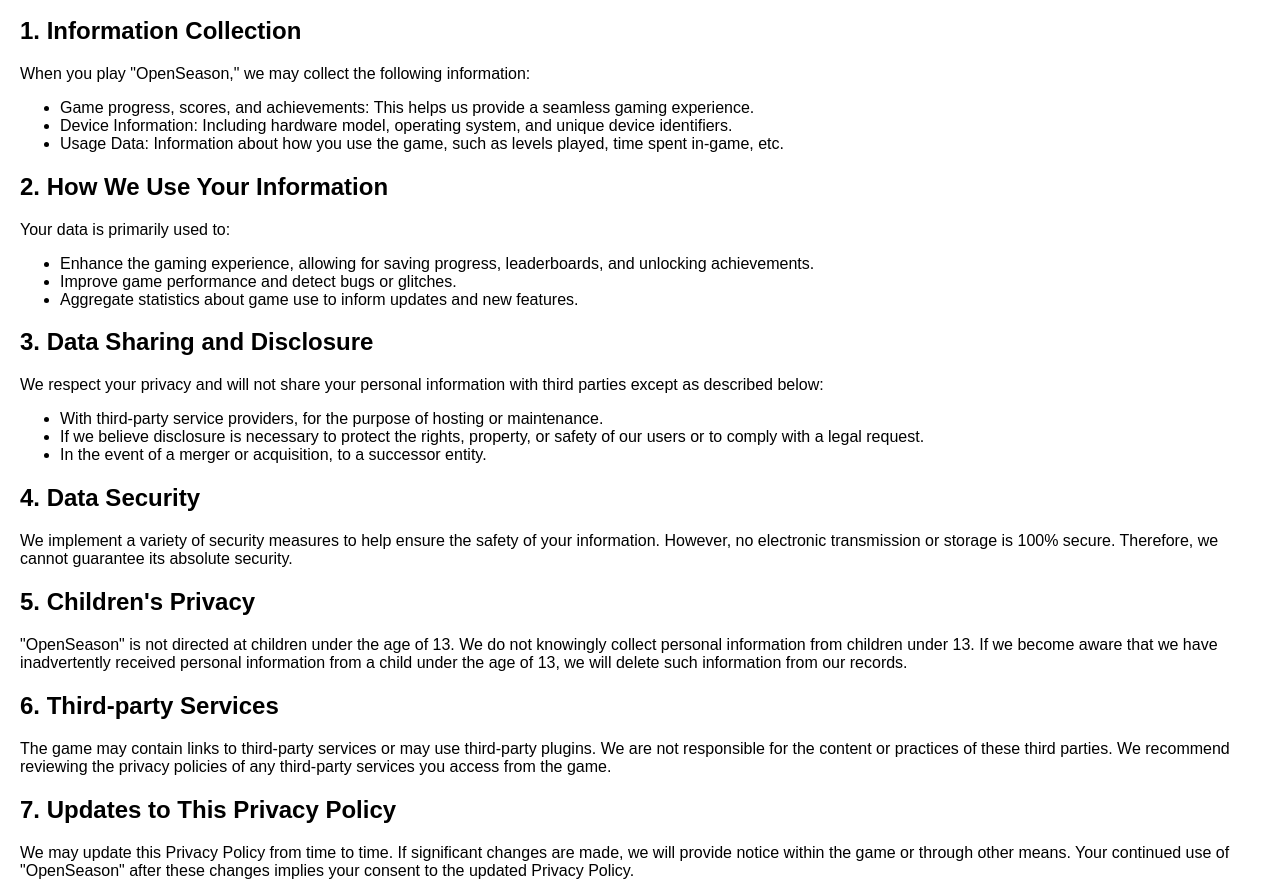
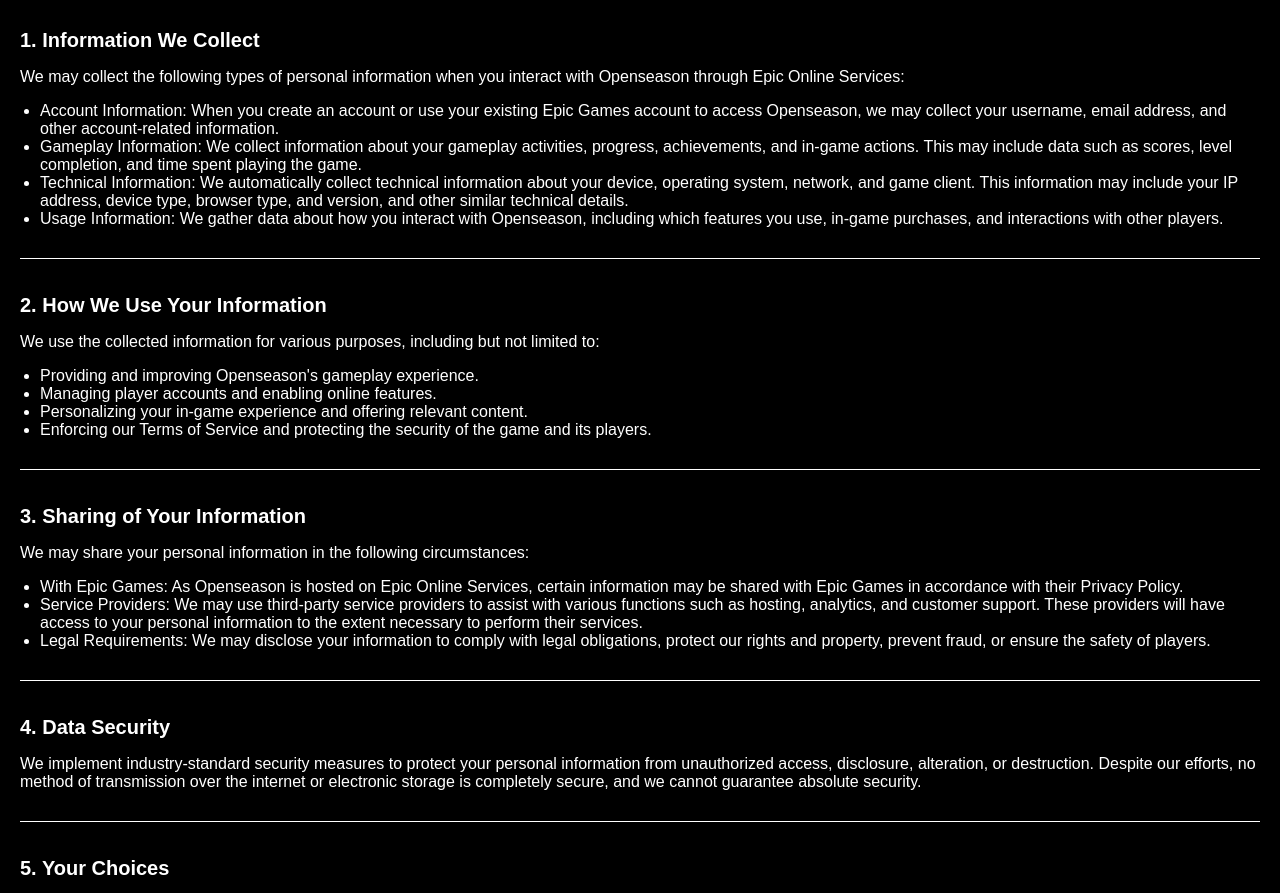
Before and after one commit to sp0oby/fuhub, a plain HTML site: page privacy/privacy.html in a window 1280 px wide. Shown: the part 153-1046 px from the top of the page. Drawn offline with Linux system fonts and the light colour scheme.

Commit message:
Add files via upload

```diff
--- a/privacy/privacy.html
+++ b/privacy/privacy.html
@@ -3,55 +3,107 @@
 <head>
   <meta charset="UTF-8">
   <meta name="viewport" content="width=device-width, initial-scale=1.0">
-    <title>Privacy Policy - OpenSeason Game</title>
+  <title>Privacy Policy - Openseason</title>
   <style>
-        /* Add your CSS styles here */
     body {
+      background-color: black;
+      color: white;
       font-family: Arial, sans-serif;
-            margin: 20px;
+      margin: 0;
+      padding: 20px;
     }
     h1 {
-            color: #007BFF;
+      color: orange;
+      margin-bottom: 20px;
+    }
+    h2 {
+      color: white;
+      margin-top: 15px;
     }
     p {
       margin-bottom: 15px;
     }
+    ul {
+      margin-bottom: 15px;
+      padding-left: 20px;
+    }
+    a {
+      color: orange;
+      text-decoration: none;
+    }
+    a:hover {
+      text-decoration: underline;
+    }
+    .section {
+      margin-top: 30px;
+      border-top: 1px solid white;
+      padding-top: 20px;
+    }
+    .section-title {
+      font-size: 20px;
+      margin-bottom: 10px;
+    }
   </style>
 </head>
 <body>
-    <h1>Privacy Policy for "OpenSeason" Game</h1>
-    <p>Last Updated: 8/12/2023</p>
-    <p>This Privacy Policy describes how we collect, use, and safeguard your information in connection with the use of the "OpenSeason" game. By playing the game, you are agreeing to the terms of this Privacy Policy.</p>
-    <h2>1. Information Collection</h2>
-    <p>When you play "OpenSeason," we may collect the following information:</p>
+  <h1>Privacy Policy for Openseason</h1>
+  <p>Last updated: 8/17/2023</p>
+
+  <div class="section">
+    <h2 class="section-title">1. Information We Collect</h2>
+    <p>We may collect the following types of personal information when you interact with Openseason through Epic Online Services:</p>
     <ul>
-        <li>Game progress, scores, and achievements: This helps us provide a seamless gaming experience.</li>
-        <li>Device Information: Including hardware model, operating system, and unique device identifiers.</li>
-        <li>Usage Data: Information about how you use the game, such as levels played, time spent in-game, etc.</li>
+      <li>Account Information: When you create an account or use your existing Epic Games account to access Openseason, we may collect your username, email address, and other account-related information.</li>
+      <li>Gameplay Information: We collect information about your gameplay activities, progress, achievements, and in-game actions. This may include data such as scores, level completion, and time spent playing the game.</li>
+      <li>Technical Information: We automatically collect technical information about your device, operating system, network, and game client. This information may include your IP address, device type, browser type, and version, and other similar technical details.</li>
+      <li>Usage Information: We gather data about how you interact with Openseason, including which features you use, in-game purchases, and interactions with other players.</li>
     </ul>
-    <h2>2. How We Use Your Information</h2>
-    <p>Your data is primarily used to:</p>
+  </div>
+
+  <div class="section">
+    <h2 class="section-title">2. How We Use Your Information</h2>
+    <p>We use the collected information for various purposes, including but not limited to:</p>
     <ul>
-        <li>Enhance the gaming experience, allowing for saving progress, leaderboards, and unlocking achievements.</li>
-        <li>Improve game performance and detect bugs or glitches.</li>
-        <li>Aggregate statistics about game use to inform updates and new features.</li>
+      <li>Providing and improving Openseason's gameplay experience.</li>
+      <li>Managing player accounts and enabling online features.</li>
+      <li>Personalizing your in-game experience and offering relevant content.</li>
+      <li>Enforcing our Terms of Service and protecting the security of the game and its players.</li>
     </ul>
-    <h2>3. Data Sharing and Disclosure</h2>
-    <p>We respect your privacy and will not share your personal information with third parties except as described below:</p>
+  </div>
+
+  <div class="section">
+    <h2 class="section-title">3. Sharing of Your Information</h2>
+    <p>We may share your personal information in the following circumstances:</p>
     <ul>
-        <li>With third-party service providers, for the purpose of hosting or maintenance.</li>
-        <li>If we believe disclosure is necessary to protect the rights, property, or safety of our users or to comply with a legal request.</li>
-        <li>In the event of a merger or acquisition, to a successor entity.</li>
+      <li>With Epic Games: As Openseason is hosted on Epic Online Services, certain information may be shared with Epic Games in accordance with their Privacy Policy.</li>
+      <li>Service Providers: We may use third-party service providers to assist with various functions such as hosting, analytics, and customer support. These providers will have access to your personal information to the extent necessary to perform their services.</li>
+      <li>Legal Requirements: We may disclose your information to comply with legal obligations, protect our rights and property, prevent fraud, or ensure the safety of players.</li>
     </ul>
-    <h2>4. Data Security</h2>
-    <p>We implement a variety of security measures to help ensure the safety of your information. However, no electronic transmission or storage is 100% secure. Therefore, we cannot guarantee its absolute security.</p>
-    <h2>5. Children's Privacy</h2>
-    <p>"OpenSeason" is not directed at children under the age of 13. We do not knowingly collect personal information from children under 13. If we become aware that we have inadvertently received personal information from a child under the age of 13, we will delete such information from our records.</p>
-    <h2>6. Third-party Services</h2>
-    <p>The game may contain links to third-party services or may use third-party plugins. We are not responsible for the content or practices of these third parties. We recommend reviewing the privacy policies of any third-party services you access from the game.</p>
-    <h2>7. Updates to This Privacy Policy</h2>
-    <p>We may update this Privacy Policy from time to time. If significant changes are made, we will provide notice within the game or through other means. Your continued use of "OpenSeason" after these changes implies your consent to the updated Privacy Policy.</p>
-    <h2>8. Contact Us</h2>
-    <p>If you have questions or concerns about this Privacy Policy or your data, please contact us at fractionaluprising@gmail.com.</p>
+  </div>
+
+  <div class="section">
+    <h2 class="section-title">4. Data Security</h2>
+    <p>We implement industry-standard security measures to protect your personal information from unauthorized access, disclosure, alteration, or destruction. Despite our efforts, no method of transmission over the internet or electronic storage is completely secure, and we cannot guarantee absolute security.</p>
+  </div>
+
+  <div class="section">
+    <h2 class="section-title">5. Your Choices</h2>
+    <p>You can exercise certain choices regarding your personal information:</p>
+    <ul>
+      <li>Account Settings: You can manage your account settings, update your information, and control privacy preferences through the game's settings or your Epic Games account.</li>
+      <li>Opt-out: You can opt-out of receiving promotional communications from us by following the instructions provided in such communications.</li>
+    </ul>
+  </div>
+
+  <div class="section">
+    <h2 class="section-title">6. Updates to this Privacy Policy</h2>
+    <p>We may update this Privacy Policy from time to time to reflect changes in our practices or for other operational, legal, or regulatory reasons. We will notify you of any material changes through the game or other communication channels.</p>
+  </div>
+
+  <div class="section">
+    <h2 class="section-title">7. Contact Us</h2>
+    <p>If you have any questions, concerns, or requests related to your personal information and this Privacy Policy, please contact us at <a href="[contact email or link]">fractionaluprising@gmail.com</a>.</p>
+    <p>By accessing or using Openseason through Epic Online Services, you acknowledge that you have read, understood, and agreed to the terms outlined in this Privacy Policy.</p>
+  </div>
 </body>
 </html>
```
Lines whose indentation alone changed are shown as unchanged.
